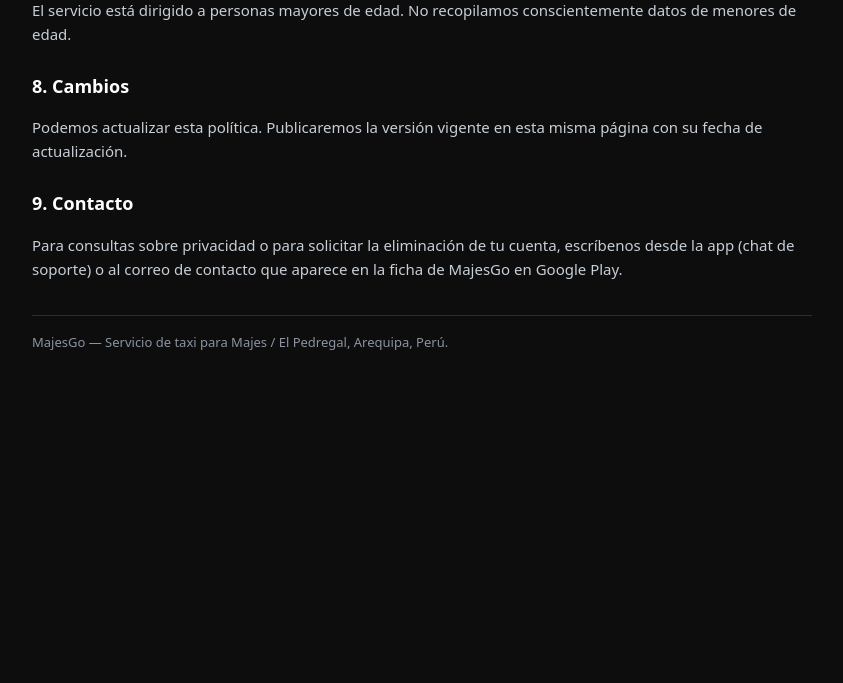
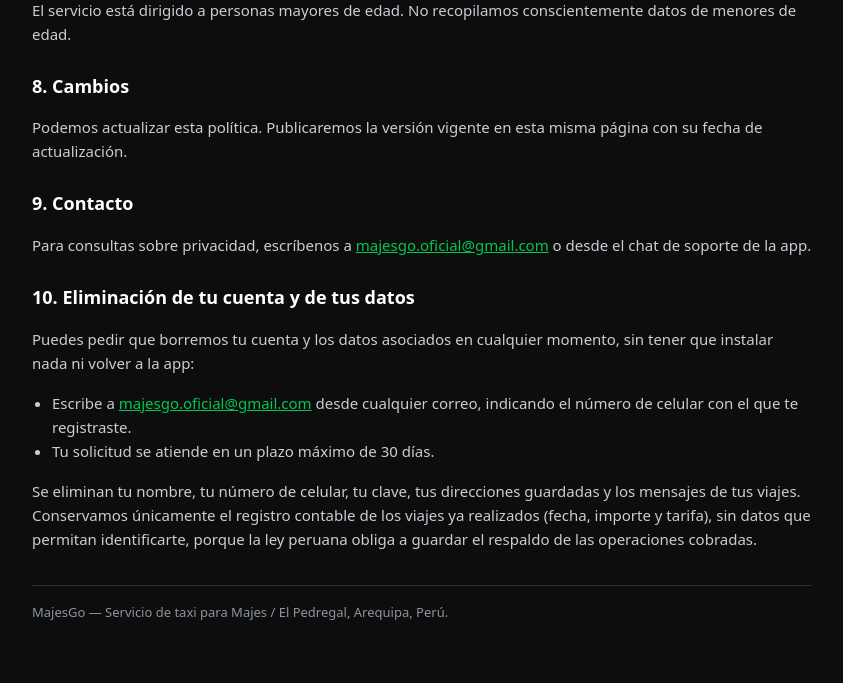
Before and after one commit to anirudhatalmale6-alt/majesgo, a Laravel app: page /privacidad in a window 1280 px wide. Shown: the part 1508-2191 px from the top of the page, without its empty margins (218-1061 px from the left). Before the commit the page ends 1858 px from the top, so only its background shows below. Run offline with Laravel 12, Linux system fonts and the light colour scheme.

Commit message:
Politica de privacidad: correo de contacto explicito + seccion de eliminacion de cuenta
La politica remitia al "correo que aparece en la ficha de Play". La politica de
Datos del Usuario de Google exige una via de contacto en la propia politica; la
referencia circular es motivo conocido de rechazo.

Google tambien exige, para apps que permiten crear cuenta, una via de eliminacion
de cuenta y datos accesible SIN instalar la app. Ahora esta escrita y sirve como
URL de eliminacion en el formulario de Seguridad de los datos.

Co-Authored-By: Claude Opus 5 (1M context) <noreply@anthropic.com>

```diff
--- a/resources/views/legal/privacy.blade.php
+++ b/resources/views/legal/privacy.blade.php
@@ -83,9 +83,26 @@
   <p>Podemos actualizar esta política. Publicaremos la versión vigente en esta misma página con su
   fecha de actualización.</p>
 
+  {{-- El correo va escrito aquí, no como "el que aparece en la ficha de Play": la política de
+       Datos del Usuario de Google exige que la propia política de privacidad ofrezca una vía de
+       contacto. Remitir a la ficha es circular y es motivo conocido de rechazo. --}}
   <h2>9. Contacto</h2>
-  <p>Para consultas sobre privacidad o para solicitar la eliminación de tu cuenta, escríbenos desde la
-  app (chat de soporte) o al correo de contacto que aparece en la ficha de MajesGo en Google Play.</p>
+  <p>Para consultas sobre privacidad, escríbenos a
+  <a href="mailto:majesgo.oficial@gmail.com">majesgo.oficial@gmail.com</a>
+  o desde el chat de soporte de la app.</p>
+
+  <h2>10. Eliminación de tu cuenta y de tus datos</h2>
+  <p>Puedes pedir que borremos tu cuenta y los datos asociados en cualquier momento, sin tener que
+  instalar nada ni volver a la app:</p>
+  <ul>
+    <li>Escribe a <a href="mailto:majesgo.oficial@gmail.com">majesgo.oficial@gmail.com</a> desde
+        cualquier correo, indicando el número de celular con el que te registraste.</li>
+    <li>Tu solicitud se atiende en un plazo máximo de 30 días.</li>
+  </ul>
+  <p>Se eliminan tu nombre, tu número de celular, tu clave, tus direcciones guardadas y los
+  mensajes de tus viajes. Conservamos únicamente el registro contable de los viajes ya realizados
+  (fecha, importe y tarifa), sin datos que permitan identificarte, porque la ley peruana obliga a
+  guardar el respaldo de las operaciones cobradas.</p>
 
   <footer>MajesGo — Servicio de taxi para Majes / El Pedregal, Arequipa, Perú.</footer>
 </div>
```
